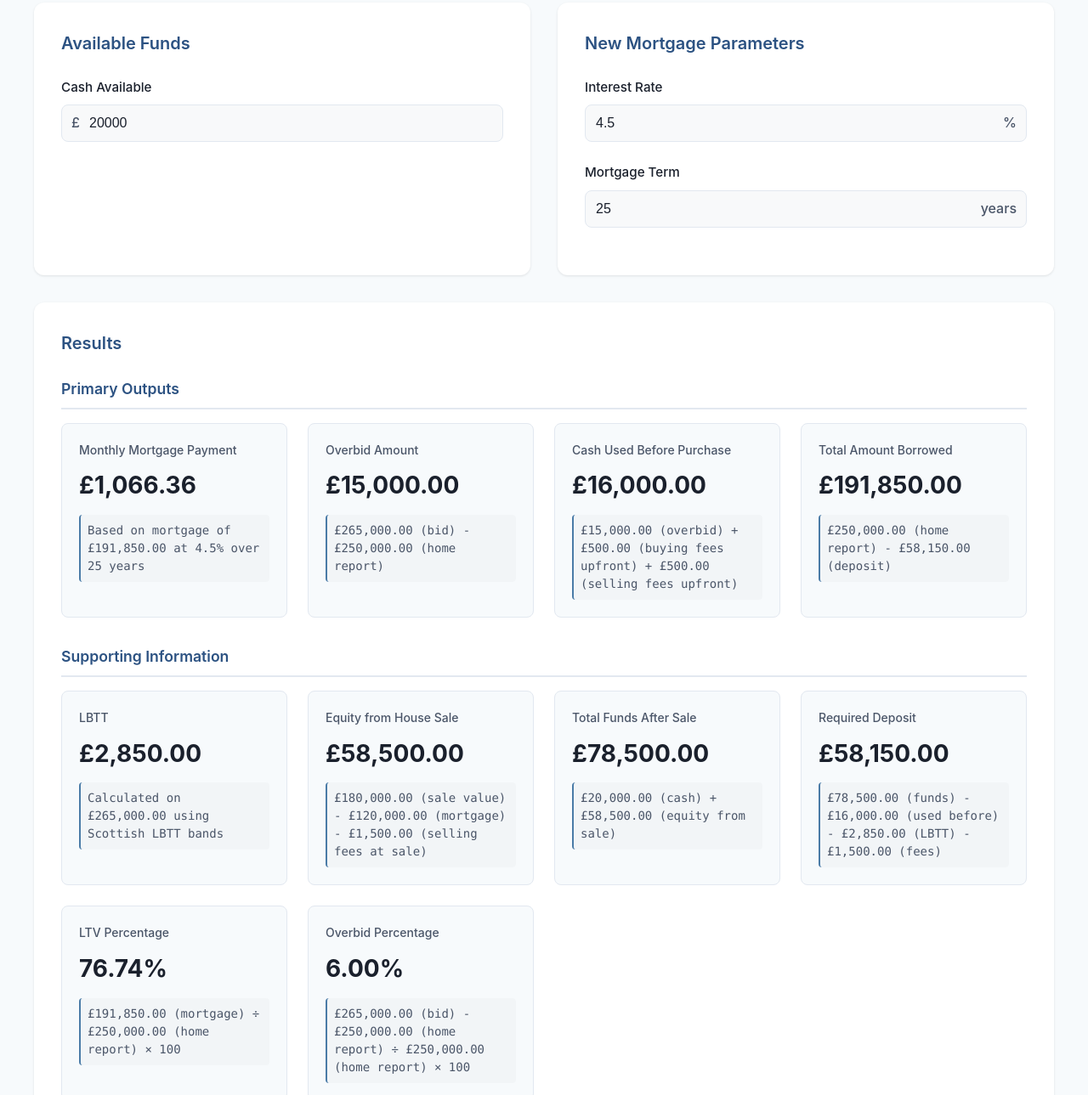
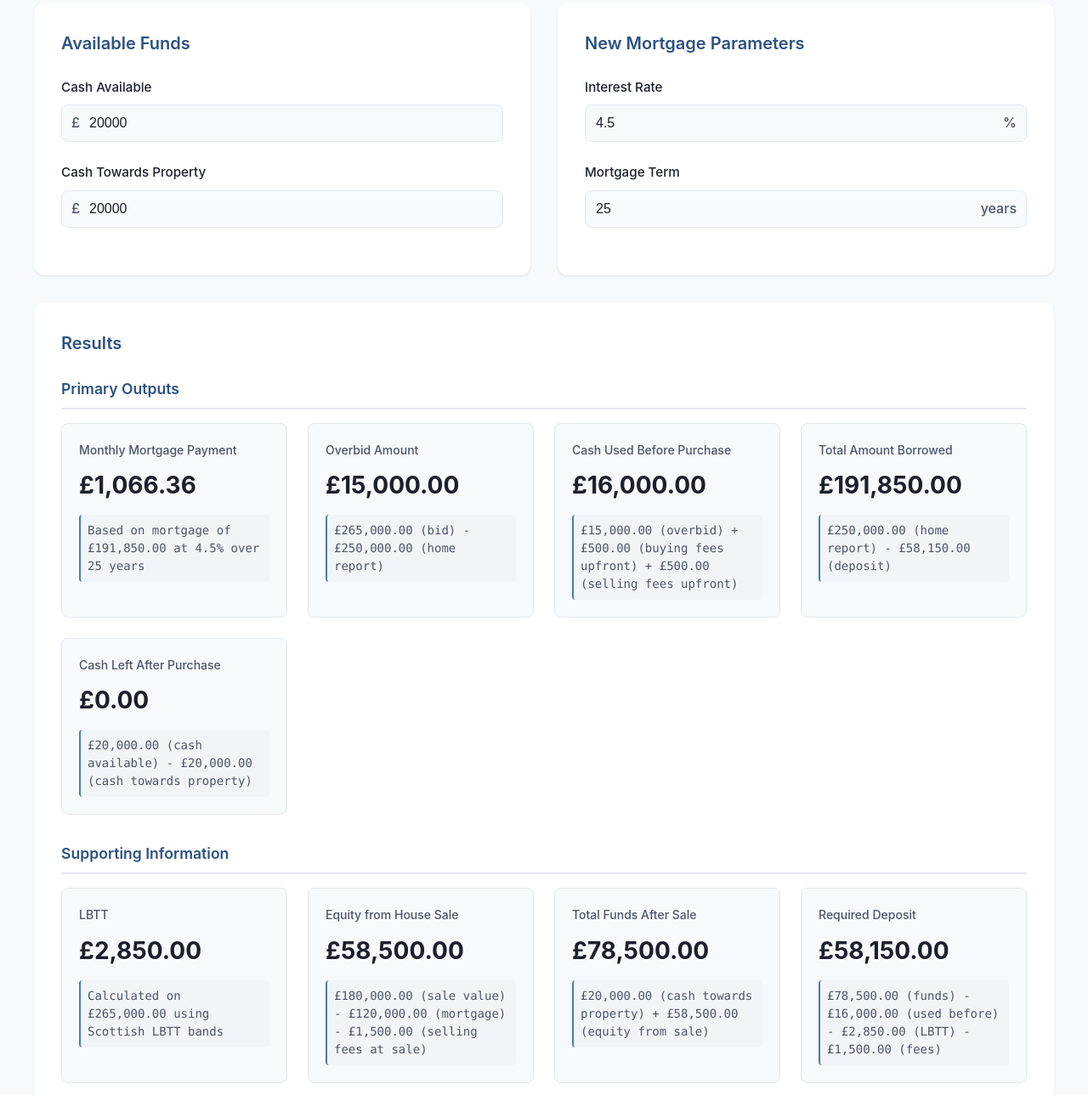
Before and after one commit to josephshambrook/scottish-property-purchase-calculator, a website: page index.html in a window 1280 px wide. Shown: the part 715-2004 px from the top of the page at 85% size. Drawn offline with Linux system fonts and the light colour scheme.

Commit message:
split cash available into other input to specify money to be put to property or have available after

```diff
--- a/index.html
+++ b/index.html
@@ -190,6 +190,19 @@
                 id="js-cashAvailable"
                 step="1000"
                 value="20000"
+                min="0"
+              />
+            </div>
+          </div>
+          <div class="form-group">
+            <label for="js-cashTowardsProperty">Cash Towards Property</label>
+            <div class="input-prefix">
+              <input
+                type="number"
+                id="js-cashTowardsProperty"
+                step="1000"
+                value="20000"
+                min="0"
               />
             </div>
           </div>
@@ -254,6 +267,11 @@
               <div class="result-label">Total Amount Borrowed</div>
               <div class="result-value" id="js-mortgageAmount">£0.00</div>
               <div class="result-description" id="js-mortgageAmountDesc"></div>
+            </div>
+            <div class="result-item">
+              <div class="result-label">Cash Left After Purchase</div>
+              <div class="result-value" id="js-cashLeftAfterPurchase">£0.00</div>
+              <div class="result-description" id="js-cashLeftAfterPurchaseDesc"></div>
             </div>
           </div>
 
--- a/script.js
+++ b/script.js
@@ -9,6 +9,7 @@ const DEFAULT_VALUES = {
   sellingSolicitorFeesUpfront: 500,
   sellingSolicitorFeesAtSale: 1500,
   cashAvailable: 20000,
+  cashTowardsProperty: 20000,
   interestRate: 4.5,
   mortgageTerm: 25,
 };
@@ -27,6 +28,7 @@ const PARAM_MAP = {
   sellingSolicitorFeesUpfront: 'ssfu',
   sellingSolicitorFeesAtSale: 'ssfs',
   cashAvailable: 'cash',
+  cashTowardsProperty: 'ctp',
   interestRate: 'ir',
   mortgageTerm: 'mt',
 };
@@ -142,7 +144,17 @@ function loadValues() {
 
   // If we have query params, use them (merged with defaults)
   if (hasQueryParams) {
-    return { ...DEFAULT_VALUES, ...values };
+    const mergedValues = { ...DEFAULT_VALUES, ...values };
+
+    // Migrate old query params: if cashAvailable exists but not the new field
+    if (
+      values.cashAvailable !== undefined &&
+      values.cashTowardsProperty === undefined
+    ) {
+      mergedValues.cashTowardsProperty = values.cashAvailable;
+    }
+
+    return mergedValues;
   }
 
   // Otherwise, check localStorage for migration
@@ -159,6 +171,14 @@ function loadValues() {
         parsed.sellingSolicitorFeesUpfront = 500;
         parsed.sellingSolicitorFeesAtSale = parsed.sellingSolicitorFees;
         delete parsed.sellingSolicitorFees;
+      }
+
+      // Migrate old data format: set cashTowardsProperty from cashAvailable if not present
+      if (
+        parsed.cashAvailable !== undefined &&
+        parsed.cashTowardsProperty === undefined
+      ) {
+        parsed.cashTowardsProperty = parsed.cashAvailable;
       }
 
       // Ensure all default values exist
@@ -186,6 +206,7 @@ function saveValues() {
     ),
     sellingSolicitorFeesAtSale: getInputValue('js-sellingSolicitorFeesAtSale'),
     cashAvailable: getInputValue('js-cashAvailable'),
+    cashTowardsProperty: getInputValue('js-cashTowardsProperty'),
     interestRate: getInputValue('js-interestRate'),
     mortgageTerm: getInputValue('js-mortgageTerm'),
   };
@@ -245,6 +266,14 @@ function migrateFromLocalStorage() {
           parsed.sellingSolicitorFeesUpfront = 500;
           parsed.sellingSolicitorFeesAtSale = parsed.sellingSolicitorFees;
           delete parsed.sellingSolicitorFees;
+        }
+
+        // Migrate old data format: set cashTowardsProperty from cashAvailable if not present
+        if (
+          parsed.cashAvailable !== undefined &&
+          parsed.cashTowardsProperty === undefined
+        ) {
+          parsed.cashTowardsProperty = parsed.cashAvailable;
         }
 
         // Build query string from localStorage data
@@ -349,8 +378,25 @@ function toggleTheme() {
   applyTheme(newTheme, true);
 }
 
+// Validation function for cash towards property
+function validateCashTowardsProperty() {
+  const cashAvailable = getInputValue('js-cashAvailable');
+  const cashTowardsProperty = getInputValue('js-cashTowardsProperty');
+
+  // If cash towards property exceeds cash available, cap it at cash available
+  if (cashTowardsProperty > cashAvailable) {
+    getElement('js-cashTowardsProperty').value = cashAvailable;
+  }
+
+  // Update max attribute to prevent exceeding cash available
+  getElement('js-cashTowardsProperty').setAttribute('max', cashAvailable);
+}
+
 // Main calculation function
 function calculateAll() {
+  // Validate cash towards property first
+  validateCashTowardsProperty();
+
   // Get all input values (optimized with helper function)
   const homeReportValue = getInputValue('js-homeReportValue');
   const bidAmount = getInputValue('js-bidAmount');
@@ -369,6 +415,7 @@ function calculateAll() {
     'js-sellingSolicitorFeesAtSale'
   );
   const cashAvailable = getInputValue('js-cashAvailable');
+  const cashTowardsProperty = getInputValue('js-cashTowardsProperty');
   const interestRate = getInputValue('js-interestRate');
   const mortgageTerm = getInputValue('js-mortgageTerm');
 
@@ -388,8 +435,8 @@ function calculateAll() {
   const equityFromSale =
     expectedSaleValue - existingMortgage - sellingSolicitorFeesAtSale;
 
-  // 5. Calculate total funds available after sale
-  const totalFundsAfterSale = cashAvailable + equityFromSale;
+  // 5. Calculate total funds available after sale (using cash towards property, not total cash)
+  const totalFundsAfterSale = cashTowardsProperty + equityFromSale;
 
   // 6. Calculate available for deposit (use all remaining funds after costs)
   const availableForDeposit =
@@ -419,13 +466,8 @@ function calculateAll() {
       ? ((bidAmount - homeReportValue) / homeReportValue) * 100
       : 0;
 
-  // 11. Calculate remaining cash after purchase (should be 0 if using all available)
-  const remainingCash =
-    totalFundsAfterSale -
-    cashUsedBeforePurchase -
-    requiredDeposit -
-    lbtt -
-    buyingSolicitorFeesAtSale;
+  // 11. Calculate cash left after purchase
+  const cashLeftAfterPurchase = cashAvailable - cashTowardsProperty;
 
   // Batch DOM updates using requestAnimationFrame to minimize reflows
   requestAnimationFrame(() => {
@@ -454,6 +496,12 @@ function calculateAll() {
     );
 
     setOutput(
+      'js-cashLeftAfterPurchase',
+      formatCurrency(cashLeftAfterPurchase),
+      `${formatCurrency(cashAvailable)} (cash available) - ${formatCurrency(cashTowardsProperty)} (cash towards property)`
+    );
+
+    setOutput(
       'js-lbtt',
       formatCurrency(lbtt),
       `Calculated on ${formatCurrency(bidAmount)} using Scottish LBTT bands`
@@ -468,7 +516,7 @@ function calculateAll() {
     setOutput(
       'js-totalFundsAfterSale',
       formatCurrency(totalFundsAfterSale),
-      `${formatCurrency(cashAvailable)} (cash) + ${formatCurrency(equityFromSale)} (equity from sale)`
+      `${formatCurrency(cashTowardsProperty)} (cash towards property) + ${formatCurrency(equityFromSale)} (equity from sale)`
     );
 
     setOutput(
```
